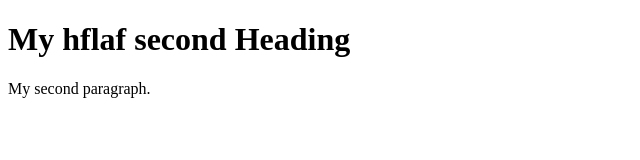
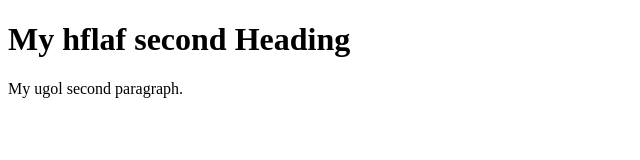
Before and after one commit to AastikVerma/demo-repo, a plain HTML site: page sample2/demo2.html in a window 1280 px wide. Shown: the full height of the page, 0-640 px from the left. Drawn offline with Linux system fonts and the light colour scheme.

Commit message:
Update demo2.html

```diff
--- a/sample2/demo2.html
+++ b/sample2/demo2.html
@@ -4,7 +4,7 @@
 
 <h1>My hflaf second Heading</h1>
 
-<p>My second paragraph.</p>
+<p>My ugol second paragraph.</p>
 
 </body>
 </html>
```
